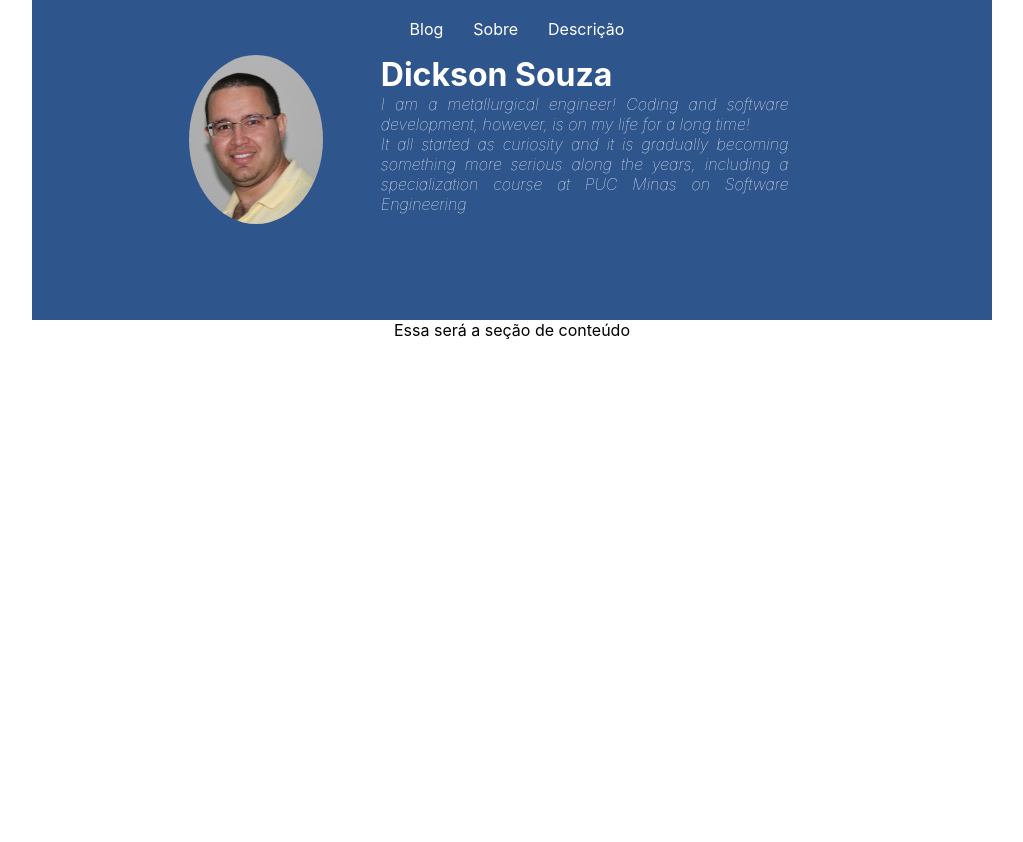
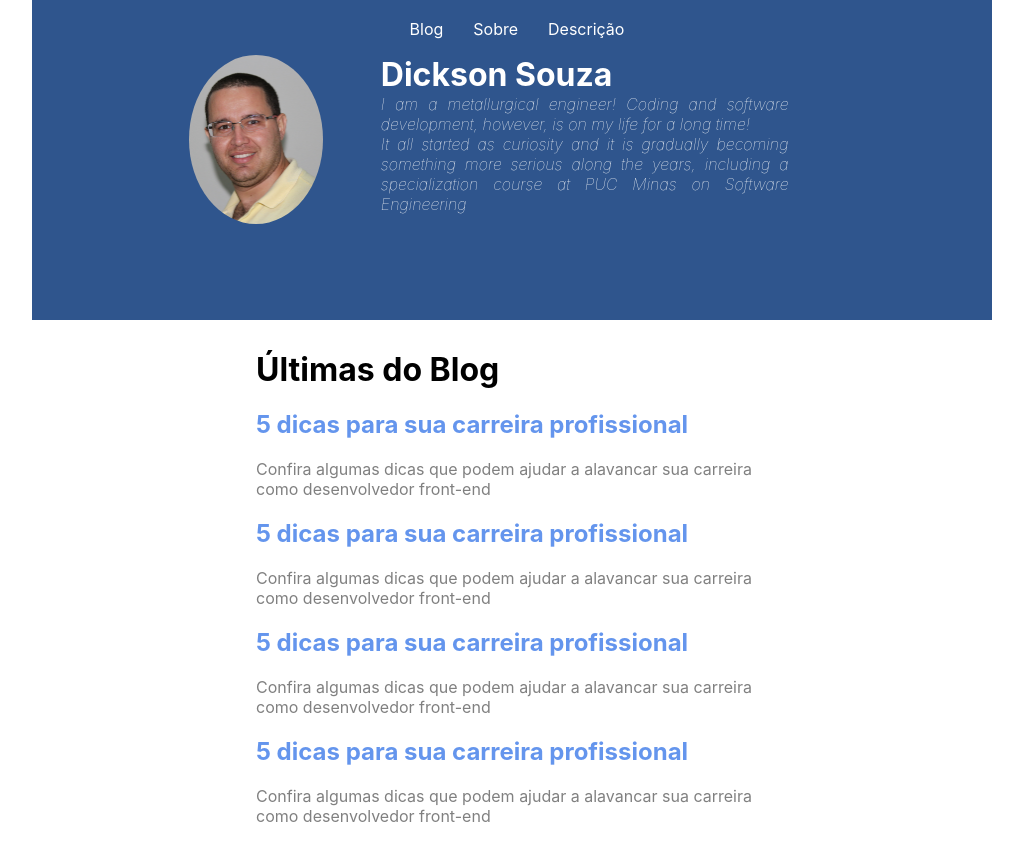
Before and after one commit to disouzam/atividade-pratica-1-front-end-pucminas-2024, a React (Create React App) app: page / in a window 1280 px wide. Shown: the whole page, without its empty margins (128-1151 px from the left). Before the commit the page ends 800 px from the top, so only its background shows below. Built offline with nearby package versions, Linux system fonts and the light colour scheme.

Commit message:
Implemented Content component and made several other changes to add scope to CSS classes

```diff
--- a/src/Content/Content.jsx
+++ b/src/Content/Content.jsx
@@ -1,8 +1,35 @@
 import React from 'react';
+import styles from './Content.module.css';
 
 const Content = () => {
   return (
-    <div>Essa será a seção de conteúdo</div>
+    <div className={styles.Container}>
+      <h1>Últimas do Blog</h1>
+      <h2>5 dicas para sua carreira profissional</h2>
+      <p>Confira algumas dicas que podem ajudar a
+        alavancar sua carreira como
+        desenvolvedor front-end
+      </p>
+
+      <h2>5 dicas para sua carreira profissional</h2>
+      <p>Confira algumas dicas que podem ajudar a
+        alavancar sua carreira como
+        desenvolvedor front-end
+      </p>
+
+      <h2>5 dicas para sua carreira profissional</h2>
+      <p>Confira algumas dicas que podem ajudar a
+        alavancar sua carreira como
+        desenvolvedor front-end
+      </p>
+
+      <h2>5 dicas para sua carreira profissional</h2>
+      <p>Confira algumas dicas que podem ajudar a
+        alavancar sua carreira como
+        desenvolvedor front-end
+      </p>
+
+    </div>
   );
 };
 
--- /dev/null
+++ b/src/Content/Content.module.css
@@ -0,0 +1,20 @@
+.Container{
+  margin-left: auto;
+  margin-right: auto;
+  margin-top: 30px;
+  width: 40%;
+}
+
+.Container h1{
+  text-align: left;
+}
+
+.Container h2{
+  color: cornflowerblue;
+  text-align: left;
+}
+
+.Container p{
+  color: gray;
+  text-align: left;
+}
--- a/src/CustomHeader/CustomHeader.jsx
+++ b/src/CustomHeader/CustomHeader.jsx
@@ -1,10 +1,10 @@
 import React from 'react';
-import './CustomHeader.css';
+import styles from './CustomHeader.module.css';
 
 const CustomHeader = () => {
   return (
-    <div className="CustomHeader">
-      <ul className='HorizontalMenuItems'>
+    <div className={styles.CustomHeader}>
+      <ul className={styles.HorizontalMenuItems}>
         <li>
           Blog
         </li>
@@ -15,21 +15,22 @@ const CustomHeader = () => {
           Descrição
         </li>
       </ul>
-      <div className='Container'>
-        <div className='PhotoArea'>
+      <div className={styles.Container}>
+        <div className={styles.PhotoArea}>
           <img
-            className='AvatarImage'
+            className={styles.AvatarImage}
             src={window.location.origin + '/Dickson.jpg'}
             width={134.1}
             height={168.5}
           />
         </div>
-        <div className='BioArea'>
+        <div className={styles.BioArea}>
           <h1>Dickson Souza</h1>
-          <p className='Paragraph'>I am a metallurgical engineer! Coding and software development,
+          <p className={styles.Paragraph}>I am a metallurgical engineer!
+            Coding and software development,
             however, is on my life
             for a long time!</p>
-          <p className='Paragraph'>
+          <p className={styles.Paragraph}>
             It all started as curiosity and it is gradually becoming something
             more serious along the years, including a specialization course at PUC Minas on
             Software Engineering
--- a/src/CustomHeader/CustomHeader.css
+++ b/src/CustomHeader/CustomHeader.module.css
@@ -17,7 +17,7 @@
   margin-inline-end: 30px;
 }
 
-h1{
+.CustomHeader h1{
   text-align: left;
   margin-top: 0;
   margin-bottom: 0;
--- a/src/index.js
+++ b/src/index.js
@@ -8,7 +8,7 @@ const root = ReactDOM.createRoot(document.getElementById('root'));
 root.render(
   <React.StrictMode>
     <App />
-  </React.StrictMode>
+  </React.StrictMode>,
 );
 
 // If you want to start measuring performance in your app, pass a function
--- a/src/reportWebVitals.js
+++ b/src/reportWebVitals.js
@@ -1,4 +1,4 @@
-const reportWebVitals = onPerfEntry => {
+const reportWebVitals = (onPerfEntry) => {
   if (onPerfEntry && onPerfEntry instanceof Function) {
     import('web-vitals').then(({ getCLS, getFID, getFCP, getLCP, getTTFB }) => {
       getCLS(onPerfEntry);
```
Also changed, not shown: src/App.js (+7 -6 lines), .eslintrc.json.
